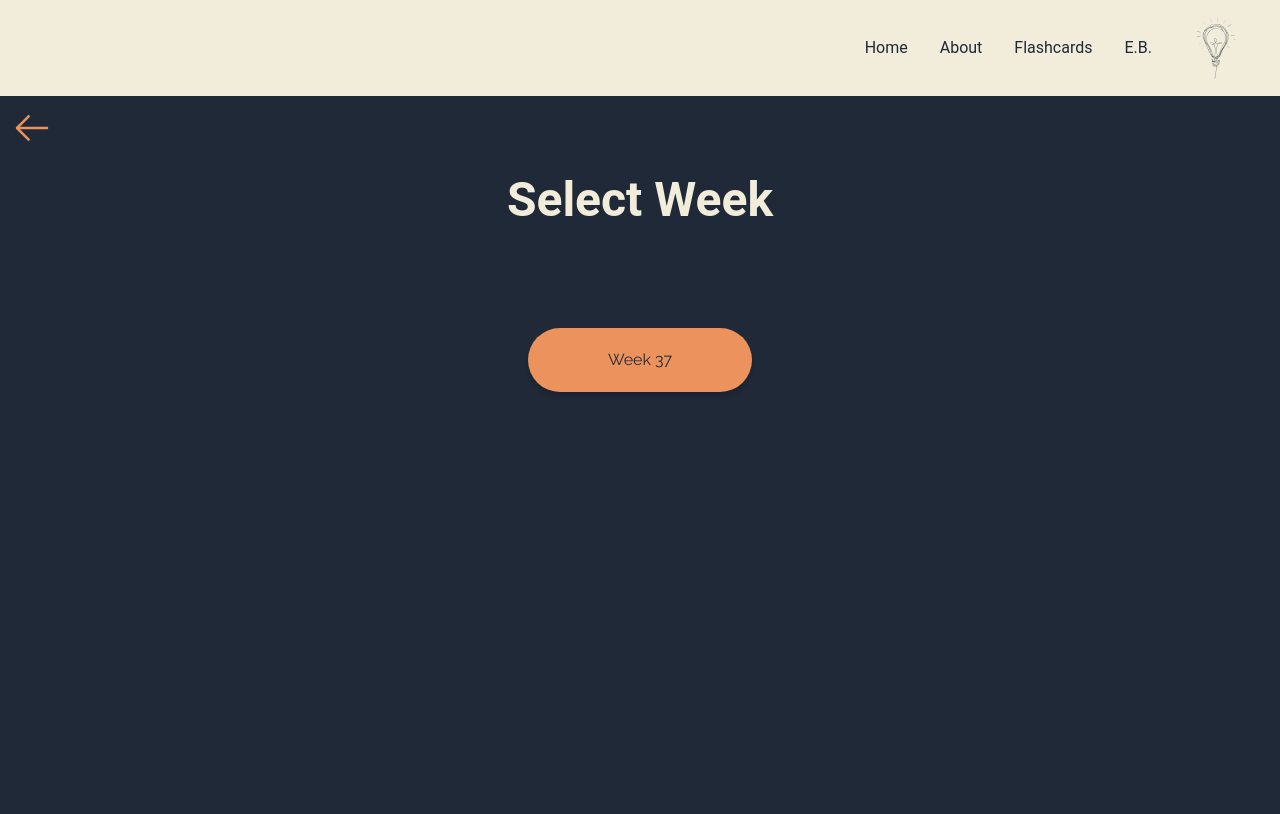
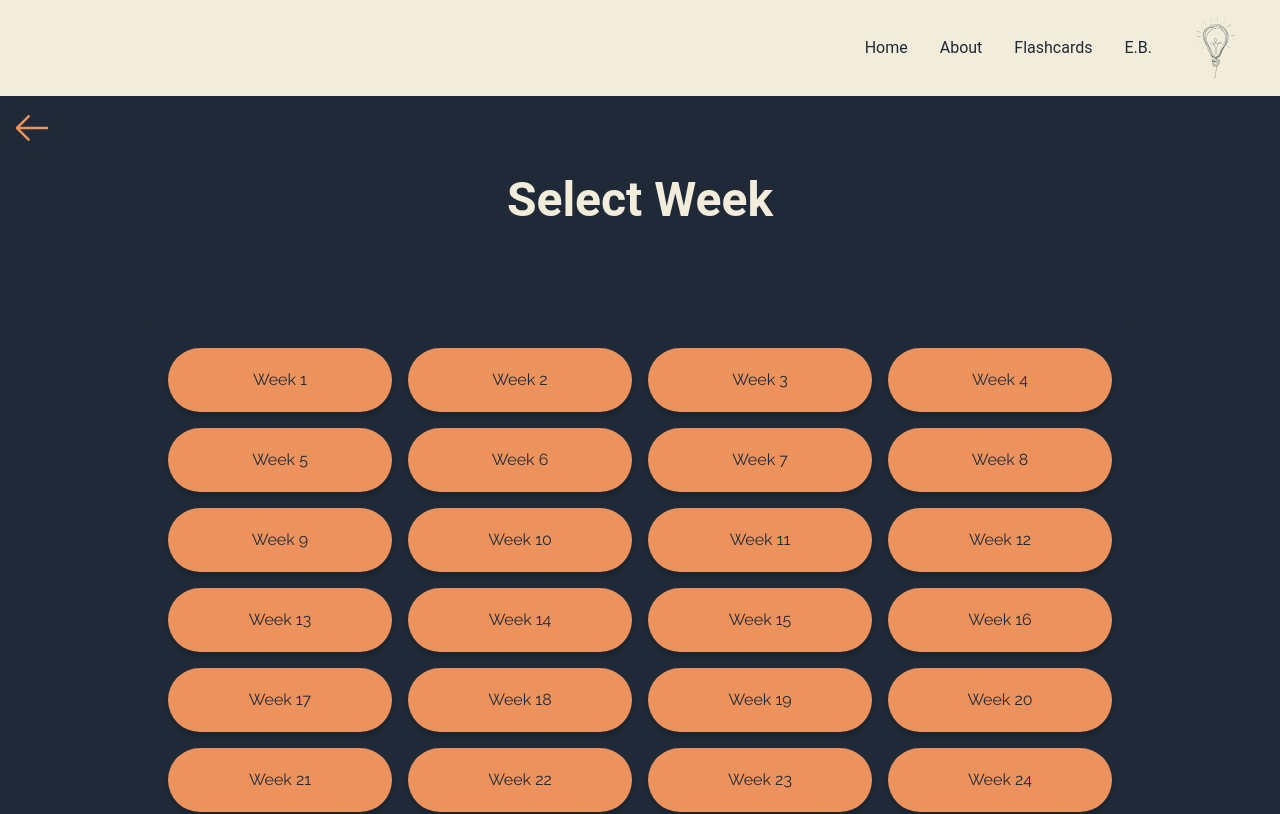
Before and after one commit to Edward-Stalley/Flashcard-App-2022-Version-2.0, a Next.js app in the folder client/: page /ClassSelector/2023 in a window 1280 px wide. Shown: the top 814 px of the page. Built offline with nearby package versions, Linux system fonts and the light colour scheme.

Commit message:
AWS & Year Selector

```diff
--- a/client/Components/YearComponent.tsx
+++ b/client/Components/YearComponent.tsx
@@ -1,12 +1,15 @@
 import Link from "next/link";
 
 export default function Year(props: any) {
+  const firstYearHalf = props.year.slice(0, -4);
+  const secondYearHalf = parseFloat(props.year.slice(0, -4)) + 1;
+
   return (
     <Link
       className="hover:bg-blue-300/75 bg-blue-200 dark:hover:bg-zinc-700 dark:bg-bd-1 dark:text-td-1   w-56 h-16 p-5 rounded flex items-center m-1 justify-center"
       href={`ClassSelector/${props.year}`}
     >
-      Year {props.year}
+      Year {firstYearHalf} - {secondYearHalf}
     </Link>
   );
 }
--- a/client/next.config.js
+++ b/client/next.config.js
@@ -6,10 +6,15 @@ const nextConfig = {
   swcMinify: true,
 
   env: {
-    DB_HOST: process.env.DB_HOST,
-    DB_PASSWORD: process.env.DB_PASSWORD,
-    DB_USER: process.env.DB_USER,
-    DB_DATABASE: process.env.DB_DATABASE,
+    DB_HOST: "englishbuffetinstance.cmargdrwu7dt.ap-northeast-1.rds.amazonaws.com",
+    DB_USER: "admin",
+    DB_PASSWORD: "ddHgks63018daj23",
+    DB_DATABASE: "EB_flashcards_DB",
+
+    // DB_HOST: process.env.DB_HOST,
+    // DB_PASSWORD: process.env.DB_PASSWORD,
+    // DB_USER: process.env.DB_USER,
+    // DB_DATABASE: process.env.DB_DATABASE,
 
     // DB_HOST: "db4free.net",
     // DB_USER: "thelazyboon",
--- a/client/pages/ClassSelector/[yearId]/index.tsx
+++ b/client/pages/ClassSelector/[yearId]/index.tsx
@@ -12,10 +12,15 @@ function ProductDetail() {
   const { params = [] } = router.query;
   const yearId = router.query.yearId;
 
-  const array = Array(1).fill("");
+  const array = yearId === "20222023" ? Array(8).fill("") : Array(48).fill("");
+
   const weekList = array.map((week, i) => {
-    return <WeekComponent key={"week" + { yearId } + (i + 1)} year={yearId} week={i + 37} />;
+    return (
+      <WeekComponent key={"week" + { yearId } + (i + 1)} year={yearId} week={yearId === "20222023" ? i + 41 : i + 1} />
+    );
   });
+
+  const checkYear = function () {};
 
   console.log(yearId);
 
@@ -26,7 +31,12 @@ function ProductDetail() {
           <Navbar />
           <Header pageHeader="Select Week" subHeader={""} />
         </div>
-        <div className=" p-5 gap-4 flex h-screen justify-center col-span-full dark:bg-bd-1 bg-bl-1 ">{weekList}</div>
+        <div className=" min-h-screen  items-center p-5 flex-col flex dark:bg-bd-1  ">
+          <div className=" dark:bg-bd-1 rounded  p-5 gap-2 grid mobile:grid-cols-1 sm:grid-cols-2  md:grid-cols-3 xl:grid-cols-4 items-center justify-center ">
+            {weekList}
+          </div>
+        </div>
+        {/* <div className=" p-5 gap-4 flex h-screen justify-center col-span-full dark:bg-bd-1 bg-bl-1 ">{weekList}</div> */}
       </div>
     </>
   );
--- a/client/pages/ClassSelector/index.tsx
+++ b/client/pages/ClassSelector/index.tsx
@@ -8,7 +8,7 @@ export default function Product() {
   const yearArray = ["2022", "2023"];
 
   const yearList = yearArray.map((week, i) => {
-    return <YearComponent key={"year" + yearArray[i]} year={yearArray[i]} />;
+    return <YearComponent key={"year" + yearArray[i]} year={yearArray[i] + (parseFloat(yearArray[i]) + 1)} />;
   });
 
   return (
--- a/client/pages/index.tsx
+++ b/client/pages/index.tsx
@@ -28,7 +28,7 @@ export default function landingPage() {
             </h1>
             <h4 className="xl:text-3xl">A Quick & Easy Way to Review + Pre-learn Words From Your Classes!</h4>
             <div className="flex gap-4 sm:flex-col mobile:flex-col">
-              <Link href={"/ClassSelector/2023"}>
+              <Link href={"/ClassSelector"}>
                 <button className=" focus:border-none nav_button bg-but-d hover:bg-but-d hover:text-bd-1  w-56 h-16 rounded-full  text-bd-1">
                   Get Started
                 </button>
```
Also changed, not shown: 1 other file (tests, documents, lock files or other folders).
